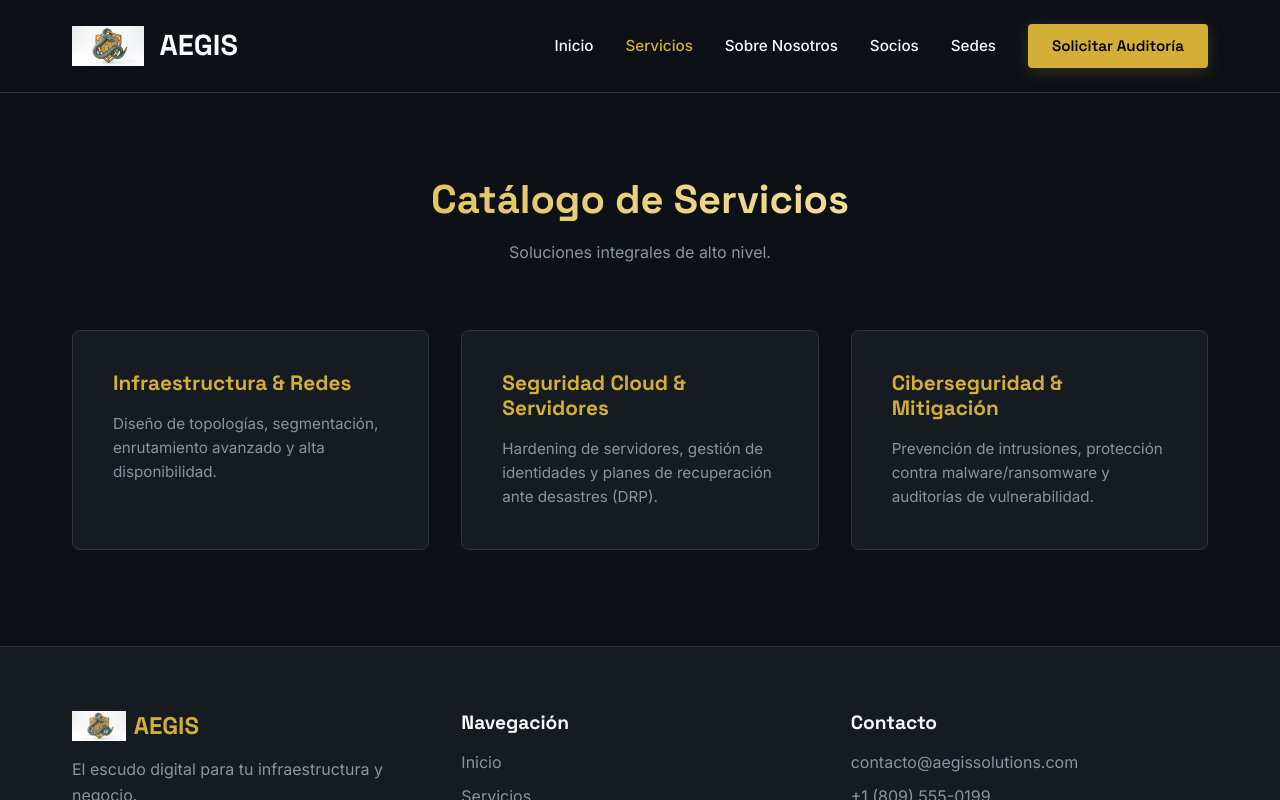
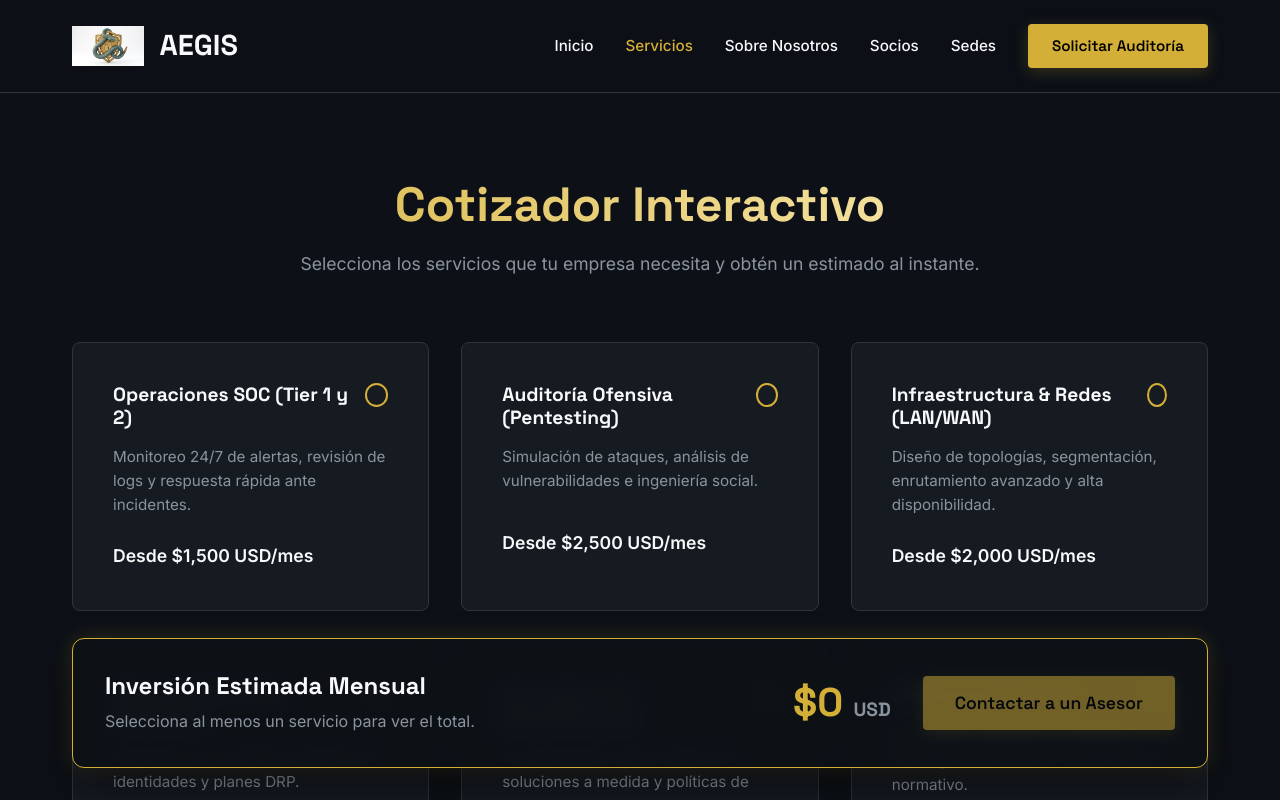
Before and after one commit to nilyerrr/Documentacion---Aegis-Solutions, a React (Vite) app in the folder Proyecto Final - Empresa 1/website/: page /servicios in a window 1280 px wide. Shown: the top 800 px of the page. Built offline with nearby package versions, Linux system fonts and the light colour scheme.

Commit message:
vault backup: 2026-08-14 23:10:28

```diff
--- a/Proyecto Final - Empresa 1/website/src/components/Services.jsx
+++ b/Proyecto Final - Empresa 1/website/src/components/Services.jsx
@@ -1,27 +1,124 @@
-import React from 'react';
+import React, { useState } from 'react';
+import { useNavigate } from 'react-router-dom';
 
 const servicesList = [
-  { title: 'Infraestructura & Redes', desc: 'Diseño de topologías, segmentación, enrutamiento avanzado y alta disponibilidad.' },
-  { title: 'Seguridad Cloud & Servidores', desc: 'Hardening de servidores, gestión de identidades y planes de recuperación ante desastres (DRP).' },
-  { title: 'Ciberseguridad & Mitigación', desc: 'Prevención de intrusiones, protección contra malware/ransomware y auditorías de vulnerabilidad.' }
+  { id: 's1', title: 'Operaciones SOC (Tier 1 y 2)', desc: 'Monitoreo 24/7 de alertas, revisión de logs y respuesta rápida ante incidentes.', price: 1500 },
+  { id: 's2', title: 'Auditoría Ofensiva (Pentesting)', desc: 'Simulación de ataques, análisis de vulnerabilidades e ingeniería social.', price: 2500 },
+  { id: 's3', title: 'Infraestructura & Redes (LAN/WAN)', desc: 'Diseño de topologías, segmentación, enrutamiento avanzado y alta disponibilidad.', price: 2000 },
+  { id: 's4', title: 'Seguridad Cloud & Servidores', desc: 'Hardening de servidores, gestión de identidades y planes DRP.', price: 1800 },
+  { id: 's5', title: 'Consultoría TI (Arquitectura)', desc: 'Levantamiento inicial, diseño de soluciones a medida y políticas de riesgo.', price: 1200 },
+  { id: 's6', title: 'DFIR & Cumplimiento', desc: 'Respuesta avanzada a incidentes, investigación forense y cumplimiento normativo.', price: 3000 }
 ];
 
 const Services = () => {
+  const [selectedServices, setSelectedServices] = useState([]);
+  const navigate = useNavigate();
+
+  const toggleService = (id) => {
+    if (selectedServices.includes(id)) {
+      setSelectedServices(selectedServices.filter(s => s !== id));
+    } else {
+      setSelectedServices([...selectedServices, id]);
+    }
+  };
+
+  const totalCost = selectedServices.reduce((sum, id) => {
+    const service = servicesList.find(s => s.id === id);
+    return sum + (service ? service.price : 0);
+  }, 0);
+
+  const handleQuoteRequest = () => {
+    navigate('/contacto');
+  };
+
   return (
-    <section id="servicios" className="section" style={{ background: 'var(--bg-color)' }}>
+    <section id="servicios" className="section" style={{ background: 'var(--bg-color)', minHeight: '100vh' }}>
       <div className="container">
         <div style={{ textAlign: 'center', marginBottom: '4rem' }}>
-          <h2 className="text-gradient" style={{ fontSize: '2.5rem', marginBottom: '1rem' }}>Catálogo de Servicios</h2>
-          <p style={{ color: 'var(--text-muted)' }}>Soluciones integrales de alto nivel.</p>
+          <h2 className="text-gradient" style={{ fontSize: '3rem', marginBottom: '1rem' }}>Cotizador Interactivo</h2>
+          <p style={{ color: 'var(--text-muted)', fontSize: '1.1rem' }}>Selecciona los servicios que tu empresa necesita y obtén un estimado al instante.</p>
         </div>
-        <div className="grid grid-cols-3">
-          {servicesList.map((service, idx) => (
-            <div key={idx} className="glass-card">
-              <h3 style={{ fontSize: '1.3rem', marginBottom: '1rem', color: 'var(--primary)' }}>{service.title}</h3>
-              <p style={{ color: 'var(--text-muted)', fontSize: '0.95rem' }}>{service.desc}</p>
+
+        <div className="grid grid-cols-3" style={{ marginBottom: '3rem' }}>
+          {servicesList.map((service) => {
+            const isSelected = selectedServices.includes(service.id);
+            return (
+              <div
+                key={service.id}
+                className="glass-card"
+                onClick={() => toggleService(service.id)}
+                style={{
+                  cursor: 'pointer',
+                  border: isSelected ? '2px solid var(--primary)' : '1px solid var(--border)',
+                  background: isSelected ? 'rgba(212, 175, 55, 0.05)' : 'var(--surface)',
+                  transform: isSelected ? 'translateY(-5px)' : 'none',
+                  boxShadow: isSelected ? '0 10px 30px rgba(212, 175, 55, 0.15)' : 'none'
+                }}
+              >
+                <div style={{ display: 'flex', justifyContent: 'space-between', alignItems: 'flex-start', marginBottom: '1rem' }}>
+                  <h3 style={{ fontSize: '1.2rem', color: isSelected ? 'var(--primary)' : 'var(--text-main)', margin: 0 }}>{service.title}</h3>
+                  <div style={{
+                    width: '24px', height: '24px',
+                    borderRadius: '50%',
+                    border: '2px solid var(--primary)',
+                    display: 'flex', alignItems: 'center', justifyContent: 'center',
+                    background: isSelected ? 'var(--primary)' : 'transparent'
+                  }}>
+                    {isSelected && <span style={{ color: '#000', fontSize: '0.8rem', fontWeight: 'bold' }}>✓</span>}
+                  </div>
+                </div>
+                <p style={{ color: 'var(--text-muted)', fontSize: '0.95rem', marginBottom: '1.5rem', minHeight: '60px' }}>{service.desc}</p>
+                <div style={{ fontWeight: 600, fontSize: '1.1rem', color: 'var(--text-main)' }}>
+                  Desde ${service.price.toLocaleString()} USD/mes
+                </div>
+              </div>
+            );
+          })}
+        </div>
+
+        {/* Floating Quote Summary */}
+        <div style={{
+          position: 'sticky',
+          bottom: '2rem',
+          background: 'rgba(13, 17, 23, 0.95)',
+          backdropFilter: 'blur(10px)',
+          border: '1px solid var(--primary)',
+          borderRadius: '12px',
+          padding: '2rem',
+          display: 'flex',
+          justifyContent: 'space-between',
+          alignItems: 'center',
+          boxShadow: '0 20px 40px rgba(0,0,0,0.5), 0 0 20px rgba(212, 175, 55, 0.2)',
+          zIndex: 50
+        }}>
+          <div>
+            <h3 style={{ fontSize: '1.5rem', marginBottom: '0.5rem', color: 'var(--text-main)' }}>Inversión Estimada Mensual</h3>
+            <p style={{ color: 'var(--text-muted)', margin: 0 }}>
+              {selectedServices.length === 0
+                ? 'Selecciona al menos un servicio para ver el total.'
+                : `${selectedServices.length} servicio(s) seleccionado(s).`}
+            </p>
+          </div>
+          <div style={{ display: 'flex', alignItems: 'center', gap: '2rem' }}>
+            <div style={{ fontSize: '2.5rem', fontWeight: 700, color: 'var(--primary)', fontFamily: 'Space Grotesk' }}>
+              ${totalCost.toLocaleString()} <span style={{ fontSize: '1.2rem', color: 'var(--text-muted)' }}>USD</span>
             </div>
-          ))}
+            <button
+              onClick={handleQuoteRequest}
+              disabled={selectedServices.length === 0}
+              className="btn btn-primary"
+              style={{
+                opacity: selectedServices.length === 0 ? 0.5 : 1,
+                cursor: selectedServices.length === 0 ? 'not-allowed' : 'pointer',
+                padding: '1rem 2rem',
+                fontSize: '1.1rem'
+              }}
+            >
+              Contactar a un Asesor
+            </button>
+          </div>
         </div>
+
       </div>
     </section>
   );
--- a/Proyecto Final - Empresa 1/website/src/pages/Home.jsx
+++ b/Proyecto Final - Empresa 1/website/src/pages/Home.jsx
@@ -1,6 +1,14 @@
 import React from 'react';
 import Hero from '../components/Hero';
 import Features from '../components/Features';
+
+const valores = [
+  { title: 'Invulnerabilidad y Excelencia Operativa', desc: 'Buscamos la máxima precisión en cada capa de seguridad y arquitectura de red, garantizando un escudo impenetrable frente a amenazas y asegurando niveles óptimos de estabilidad.' },
+  { title: 'Confidencialidad e Integridad', desc: 'Asumimos con estricto rigor ético el resguardo de la información y la continuidad de las operaciones de nuestros clientes.' },
+  { title: 'Innovación y Proactividad', desc: 'Anticipamos los riesgos y las amenazas emergentes mediante el monitoreo constante y la adopción de tecnologías de vanguardia.' },
+  { title: 'Calidad y Alta Disponibilidad', desc: 'Diseñamos e implementamos redes e infraestructuras bajo arquitecturas redundantes y eficientes.' },
+  { title: 'Compromiso y Alianza Estratégica', desc: 'Tratamos la seguridad de nuestros clientes como la nuestra propia, estableciendo relaciones de confianza a largo plazo.' }
+];
 
 const Home = () => {
   return (
@@ -25,7 +33,7 @@ const Home = () => {
               </div>
             </div>
             <div>
-              <h2 className="text-primary" style={{ fontSize: '2.5rem', marginBottom: '1.5rem' }}>¿Quiénes Somos?</h2>
+              <h2 className="text-primary" style={{ fontSize: '2.5rem', marginBottom: '1.5rem' }}>Propósito</h2>
               <div style={{ marginBottom: '2rem' }}>
                 <h3 style={{ fontSize: '1.5rem', color: 'var(--text-main)', marginBottom: '0.5rem' }}>Nuestra Misión</h3>
                 <p style={{ color: 'var(--text-muted)' }}>Proveer soluciones integrales de consultoría tecnológica, infraestructura de red de alto rendimiento y ciberseguridad avanzada. Nos dedicamos a proteger y fortalecer los activos digitales de nuestras organizaciones clientes, garantizando la continuidad de sus operaciones mediante la implementación de arquitecturas sólidas, mitigación proactiva de riesgos y la aplicación de los más altos estándares de calidad y seguridad de la industria.</p>
@@ -38,6 +46,28 @@ const Home = () => {
           </div>
         </div>
       </section>
+
+      {/* Valores Section */}
+      <section className="section" style={{ background: 'var(--surface-light)' }}>
+        <div className="container">
+          <div style={{ textAlign: 'center', marginBottom: '4rem' }}>
+            <h2 className="text-primary" style={{ fontSize: '2.5rem', marginBottom: '1rem' }}>Nuestros Valores</h2>
+            <p style={{ color: 'var(--text-muted)' }}>Los principios que rigen nuestro escudo digital.</p>
+          </div>
+          <div className="grid grid-cols-3">
+            {valores.map((val, idx) => (
+              <div key={idx} className="glass-card" style={{ padding: '2rem', background: 'var(--bg-color)' }}>
+                <div style={{ width: '40px', height: '40px', borderRadius: '4px', background: 'var(--primary)', marginBottom: '1.5rem', display: 'flex', alignItems: 'center', justifyContent: 'center', color: '#000', fontWeight: 'bold', fontSize: '1.2rem' }}>
+                  ✓
+                </div>
+                <h3 style={{ fontSize: '1.1rem', marginBottom: '1rem' }}>{val.title}</h3>
+                <p style={{ color: 'var(--text-muted)', fontSize: '0.9rem' }}>{val.desc}</p>
+              </div>
+            ))}
+          </div>
+        </div>
+      </section>
+
       <Features />
     </>
   );
```
